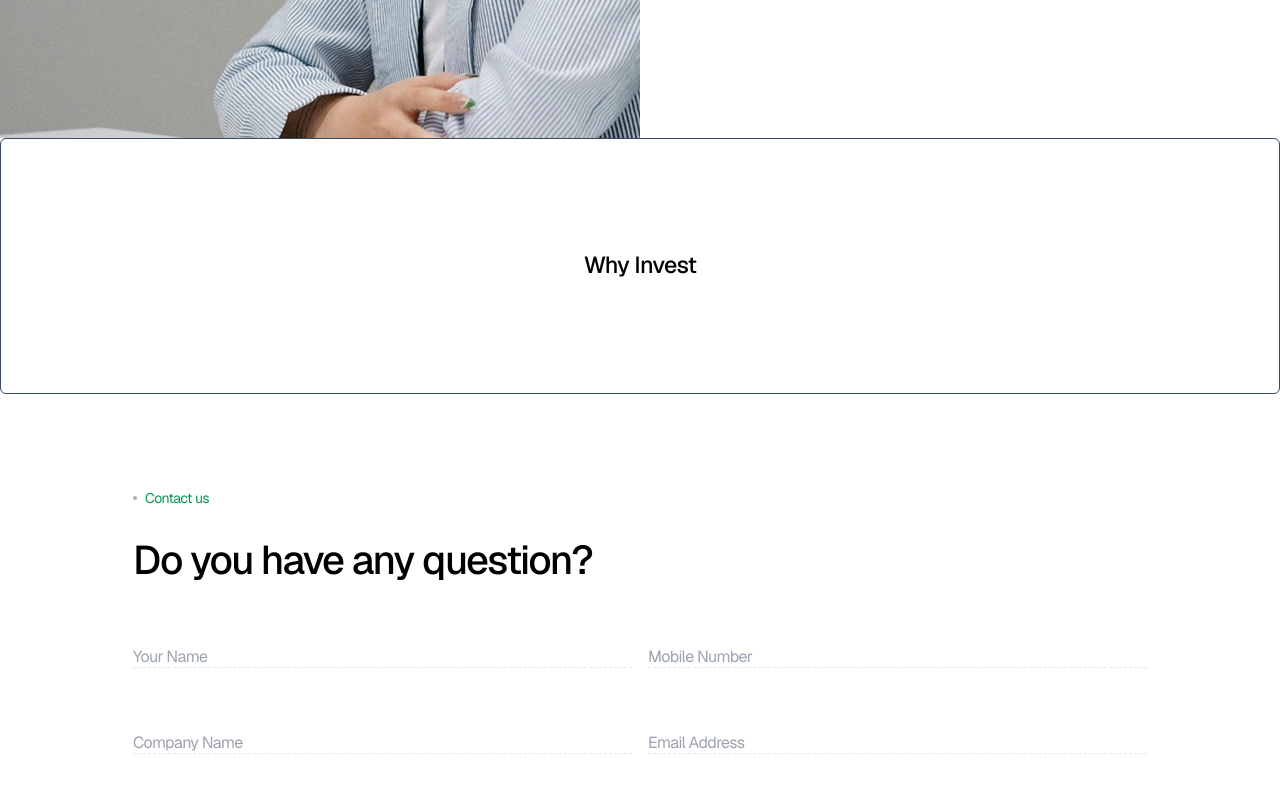
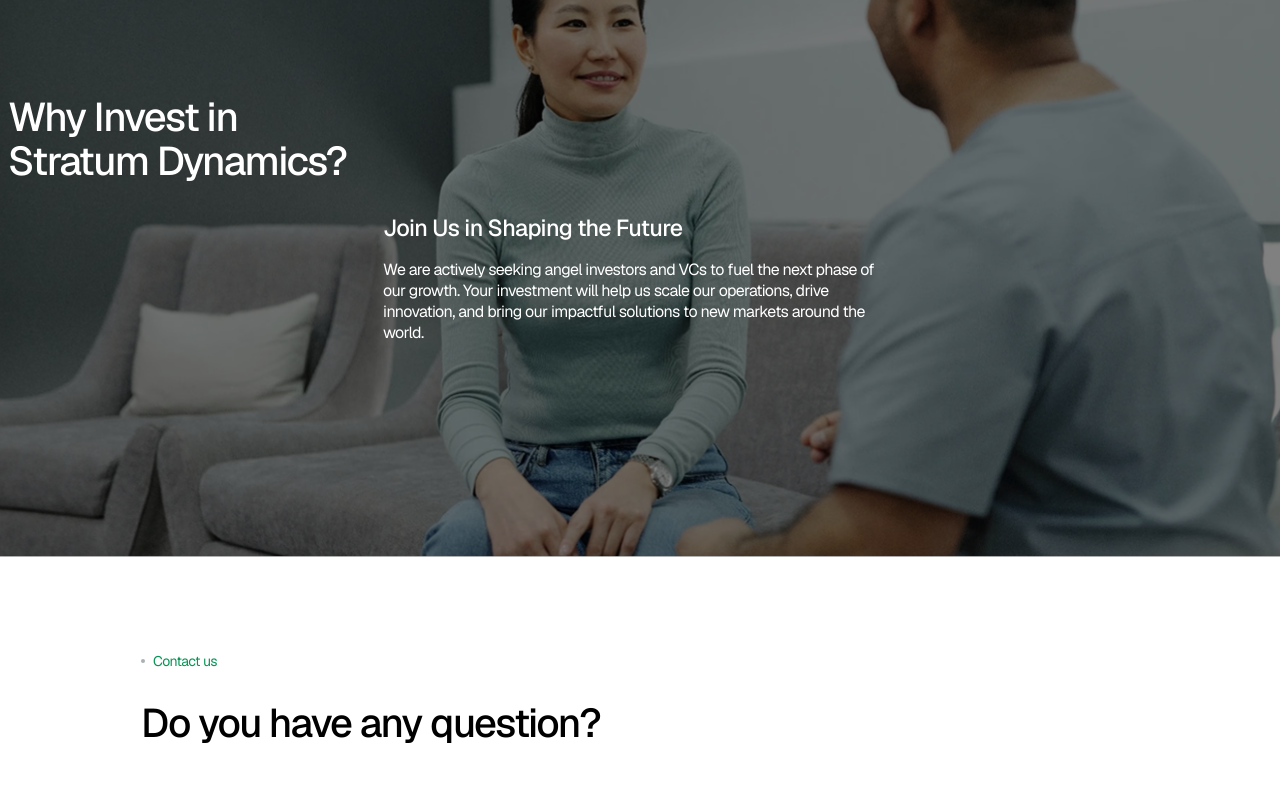
Before and after one commit to Kaeyz/stratum-dynamics, a Next.js app: page / in a window 1280 px wide. Shown: the part 3000-3800 px from the top of the page. Built offline with nearby package versions, Linux system fonts and the light colour scheme.

Commit message:
added why invest component

```diff
--- a/src/app/page.tsx
+++ b/src/app/page.tsx
@@ -1,6 +1,5 @@
 import React from "react";
 import { ContactUs } from "@/components/homepage/contact-us";
-import { Experience } from "@/components/homepage/experience";
 import { HomeBanner } from "@/components/homepage/home-banner";
 import { MissionSection } from "@/components/homepage/mission";
 import { RequestDemo } from "@/components/homepage/request-demo";
@@ -15,7 +14,6 @@ export default function Home() {
         <HomeBanner />
         <MissionSection />
         <WhatWeDo />
-        <Experience />
         <WhatNext />
         <WhyInvest />
         <ContactUs />
--- a/src/components/homepage/contact-us.tsx
+++ b/src/components/homepage/contact-us.tsx
@@ -4,7 +4,7 @@ import { Button } from "../ui/button";
 
 export const ContactUs = () => {
   return (
-    <div className="app_container py-24 md:mx-auto  md:max-w-[1030px]">
+    <div className="app_container px-4 py-24 md:mx-auto  md:max-w-[1030px]">
       <div className="flex items-center justify-center gap-2 md:justify-start">
         <div className="h-1 w-1 rounded-full bg-cadet_gray" />
         <p className="text-[14px] leading-[16.8px] tracking-[-0.56px] text-green">
--- a/src/components/homepage/experience.tsx
+++ /dev/null
@@ -1,9 +0,0 @@
-import React from "react";
-
-export const Experience = () => {
-  return (
-    <div className="grid h-64 place-items-center rounded-md border border-slated_navy">
-      <h5>First to Experience</h5>
-    </div>
-  );
-};
--- a/src/components/homepage/why-invest.tsx
+++ b/src/components/homepage/why-invest.tsx
@@ -2,8 +2,38 @@ import React from "react";
 
 export const WhyInvest = () => {
   return (
-    <div className="grid h-64 place-items-center rounded-md border border-slated_navy">
-      <h5>Why Invest</h5>
+    <div>
+      <div className="my-8 h-[173.49px] bg-[url('/img/why_invest.png')] bg-cover bg-center md:my-0 md:h-[675px]">
+        <div className="app_container hidden md:grid md:h-full md:items-center">
+          <div className="text-white">
+            <h3 className="w-[350px]">Why Invest in Stratum Dynamics?</h3>
+            <div className="ml-64 mt-8 grid w-1/2 justify-end gap-4">
+              <h3 className="text-23 font-medium leading-[27.6px] tracking-[-0.69px]">
+                Join Us in Shaping the Future
+              </h3>
+              <p className="w-[513px]">
+                We are actively seeking angel investors and VCs to fuel the next phase of
+                our growth. Your investment will help us scale our operations, drive
+                innovation, and bring our impactful solutions to new markets around the
+                world.
+              </p>
+            </div>
+          </div>
+        </div>
+      </div>
+
+      {/* Mobile section */}
+      <div className="grid justify-items-center md:hidden">
+        <div className="grid max-w-[339px] gap-4 text-center">
+          <h3>Why Invest in Stratum Dynamics?</h3>
+          <p className="font-medium">Join Us in Shaping the Future</p>
+          <p>
+            We are actively seeking angel investors and VCs to fuel the next phase of our
+            growth. Your investment will help us scale our operations, drive innovation,
+            and bring our impactful solutions to new markets around the world.
+          </p>
+        </div>
+      </div>
     </div>
   );
 };
```
Also changed, not shown: public/img/why_invest.png (added).
